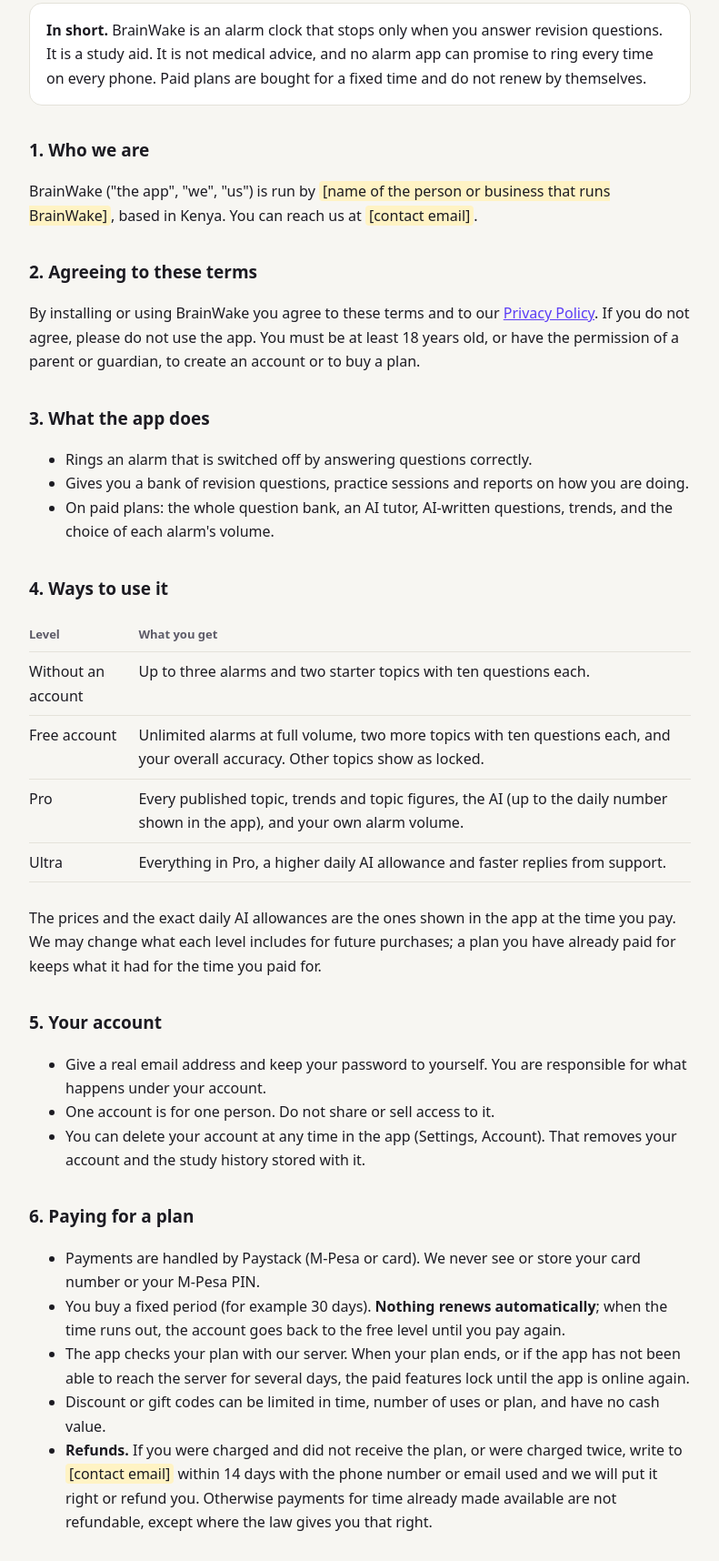
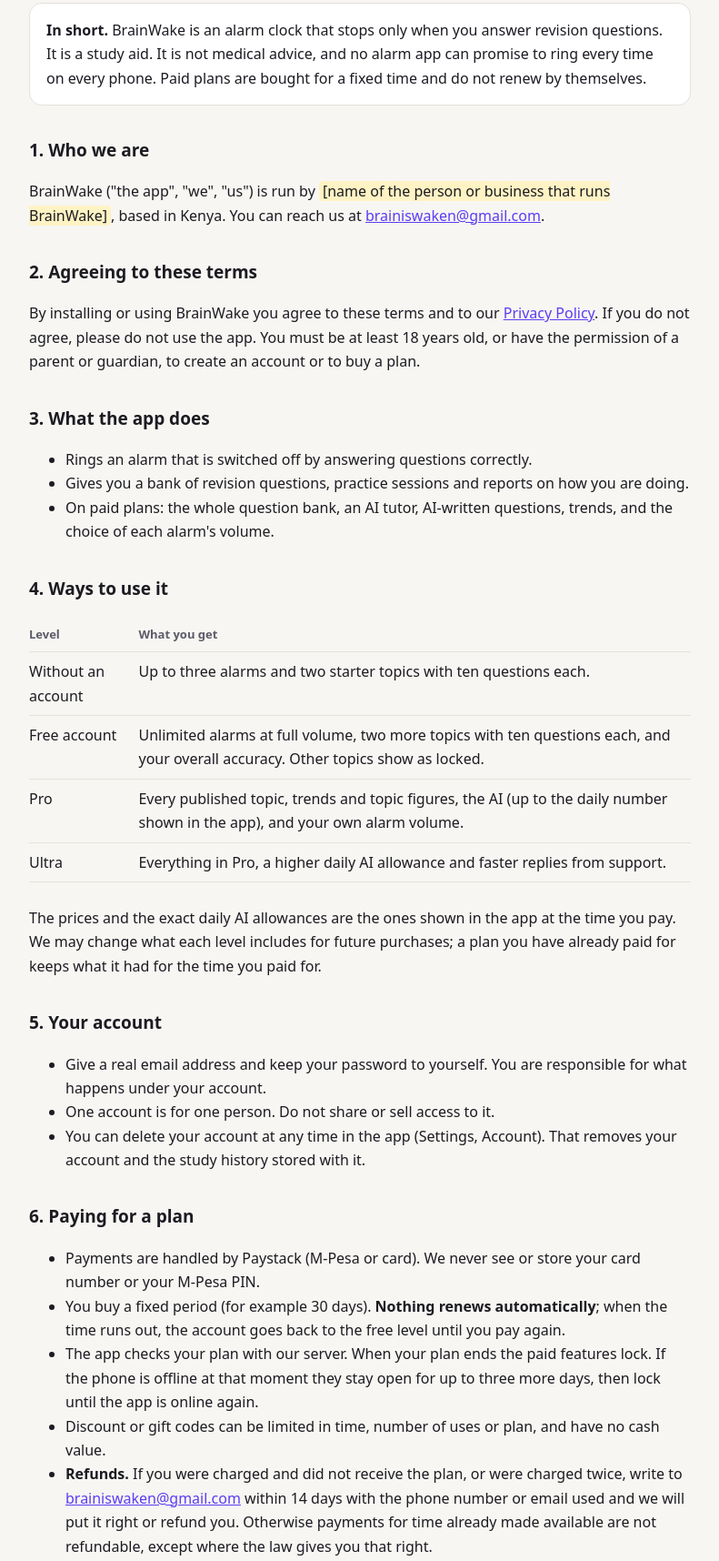
Before and after one commit to Nowandaz/quizalarm_s, a plain HTML site: page admin/terms.html in a window 1280 px wide. Shown: the part 158-1874 px from the top of the page at 91% size, without its empty margins (244-1035 px from the left). Drawn offline with Linux system fonts and the light colour scheme.

Commit message:
Legal pages: contact email, three-day offline rule
Co-Authored-By: Claude Fable 5.2 <noreply@anthropic.com>
Claude-Session: https://claude.ai/code/session_01U5nbjdq2eYX4her7Newegx

```diff
--- a/admin/terms.html
+++ b/admin/terms.html
@@ -40,7 +40,7 @@
   </div>
 
   <h2>1. Who we are</h2>
-  <p>BrainWake ("the app", "we", "us") is run by <mark>[name of the person or business that runs BrainWake]</mark>, based in Kenya. You can reach us at <mark>[contact email]</mark>.</p>
+  <p>BrainWake ("the app", "we", "us") is run by <mark>[name of the person or business that runs BrainWake]</mark>, based in Kenya. You can reach us at <a href="mailto:brainiswaken@gmail.com">brainiswaken@gmail.com</a>.</p>
 
   <h2>2. Agreeing to these terms</h2>
   <p>By installing or using BrainWake you agree to these terms and to our
@@ -85,11 +85,12 @@
       your M-Pesa PIN.</li>
     <li>You buy a fixed period (for example 30 days). <strong>Nothing renews automatically</strong>;
       when the time runs out, the account goes back to the free level until you pay again.</li>
-    <li>The app checks your plan with our server. When your plan ends, or if the app has not been able
-      to reach the server for several days, the paid features lock until the app is online again.</li>
+    <li>The app checks your plan with our server. When your plan ends the paid features lock. If
+      the phone is offline at that moment they stay open for up to three more days, then lock until
+      the app is online again.</li>
     <li>Discount or gift codes can be limited in time, number of uses or plan, and have no cash value.</li>
     <li><strong>Refunds.</strong> If you were charged and did not receive the plan, or were charged
-      twice, write to <mark>[contact email]</mark> within 14 days with the phone number or email used and we will put it
+      twice, write to <a href="mailto:brainiswaken@gmail.com">brainiswaken@gmail.com</a> within 14 days with the phone number or email used and we will put it
       right or refund you. Otherwise payments for time already made available are not refundable,
       except where the law gives you that right.</li>
   </ul>
@@ -141,7 +142,7 @@
     taking away any consumer protection you have where you live.</p>
 
   <h2>14. Contact</h2>
-  <p>Questions, complaints or refund requests: <mark>[contact email]</mark>.</p>
+  <p>Questions, complaints or refund requests: <a href="mailto:brainiswaken@gmail.com">brainiswaken@gmail.com</a>.</p>
 
   <nav class="muted">
     <a href="terms.html">Terms and Conditions</a> · <a href="privacy.html">Privacy Policy</a>
```
Also changed, not shown: admin/privacy.html (+3 -3 lines), docs/ARCHITECTURE.md (+2 -2 lines).
